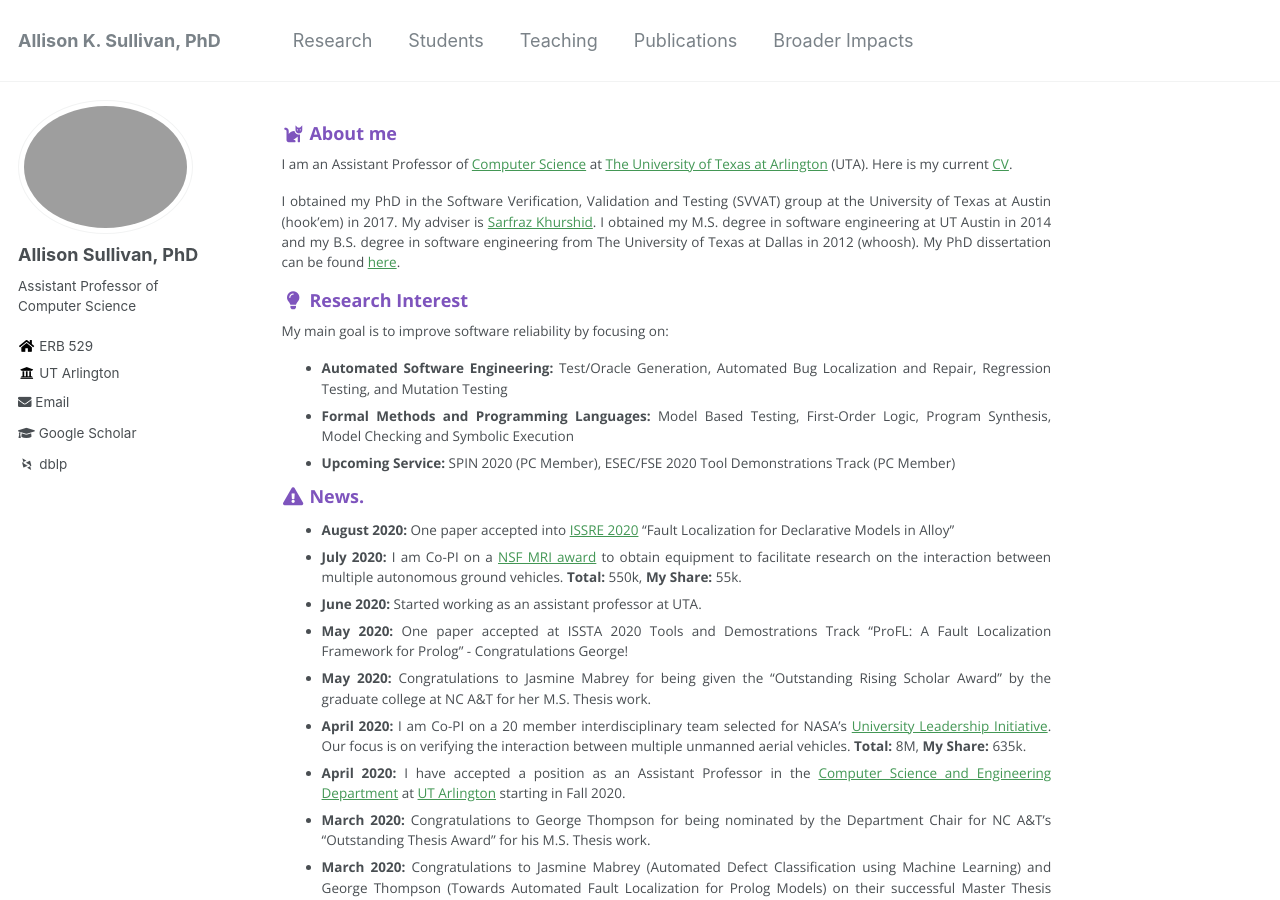
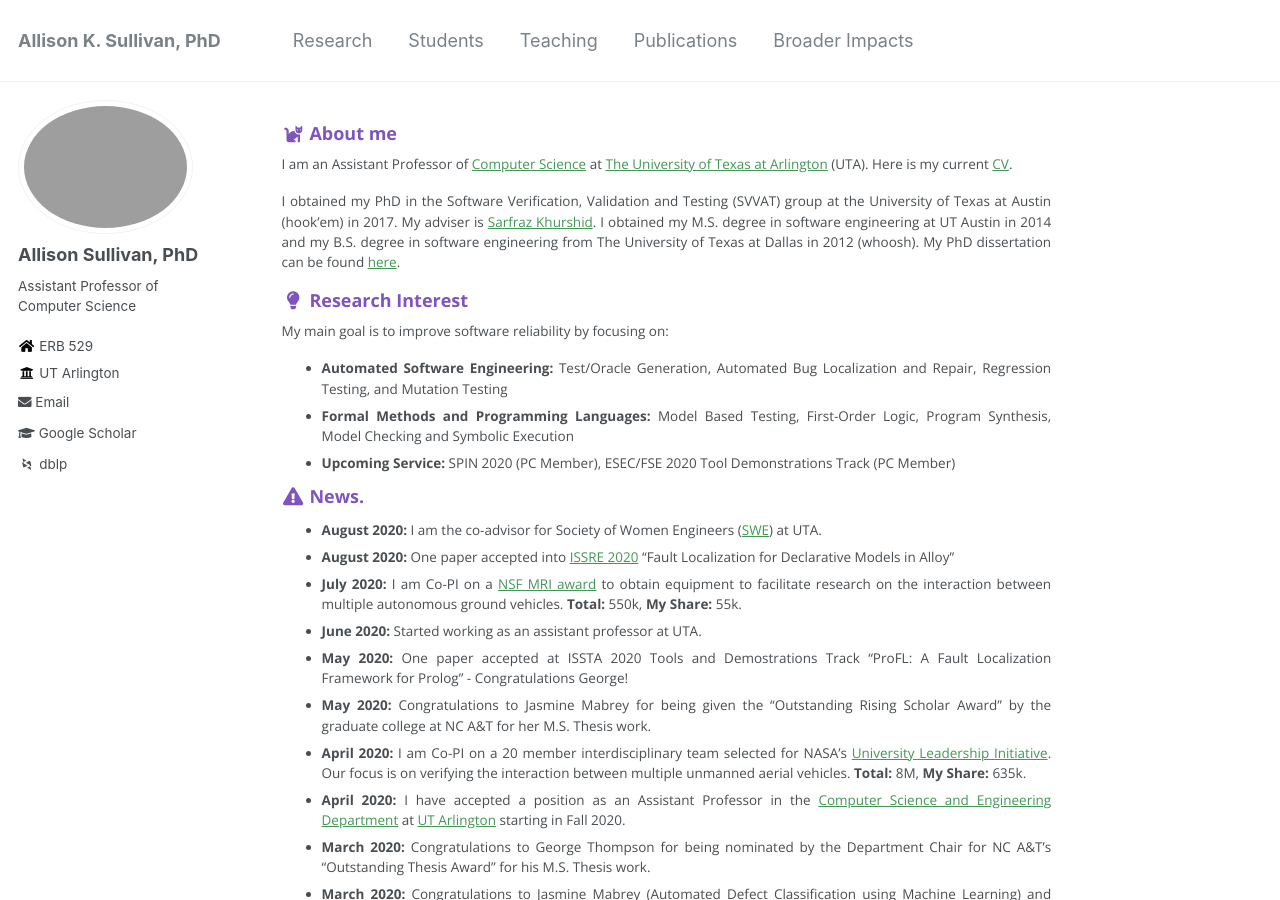
Before and after one commit to Allisonius/allisonius.github.io, a Jekyll site: the page built from _pages/about.md, in a window 1280 px wide and 900 px high. Built offline with Jekyll 4.4.1, drawn with Linux system fonts in a browser that asks for light colours; some web fonts are replaced.

Commit message:
Update about.md

```diff
--- a/_pages/about.md
+++ b/_pages/about.md
@@ -22,6 +22,7 @@ Checking and Symbolic Execution
  * **Upcoming Service:** SPIN 2020 (PC Member), ESEC/FSE 2020 Tool Demonstrations Track (PC Member)
 
 ### <i class="fa fa-fw fa-exclamation-triangle" aria-hidden="true"></i> News.
+* **August 2020:** I am the co-advisor for Society of Women Engineers ([SWE](https://mavorgs.campuslabs.com/engage/organization/societyofwomenengineers)) at UTA.
 * **August 2020:** One paper accepted into [ISSRE 2020](http://2020.issre.net/) "Fault Localization for Declarative Models in Alloy"
 * **July 2020:** I am Co-PI on a [NSF MRI award](https://www.nsf.gov/awardsearch/showAward?AWD_ID=2018879&HistoricalAwards=false) to obtain equipment to facilitate research on the interaction between multiple autonomous ground vehicles. **Total:** 550k, **My Share:** 55k.
 * **June 2020:** Started working as an assistant professor at UTA.
```
